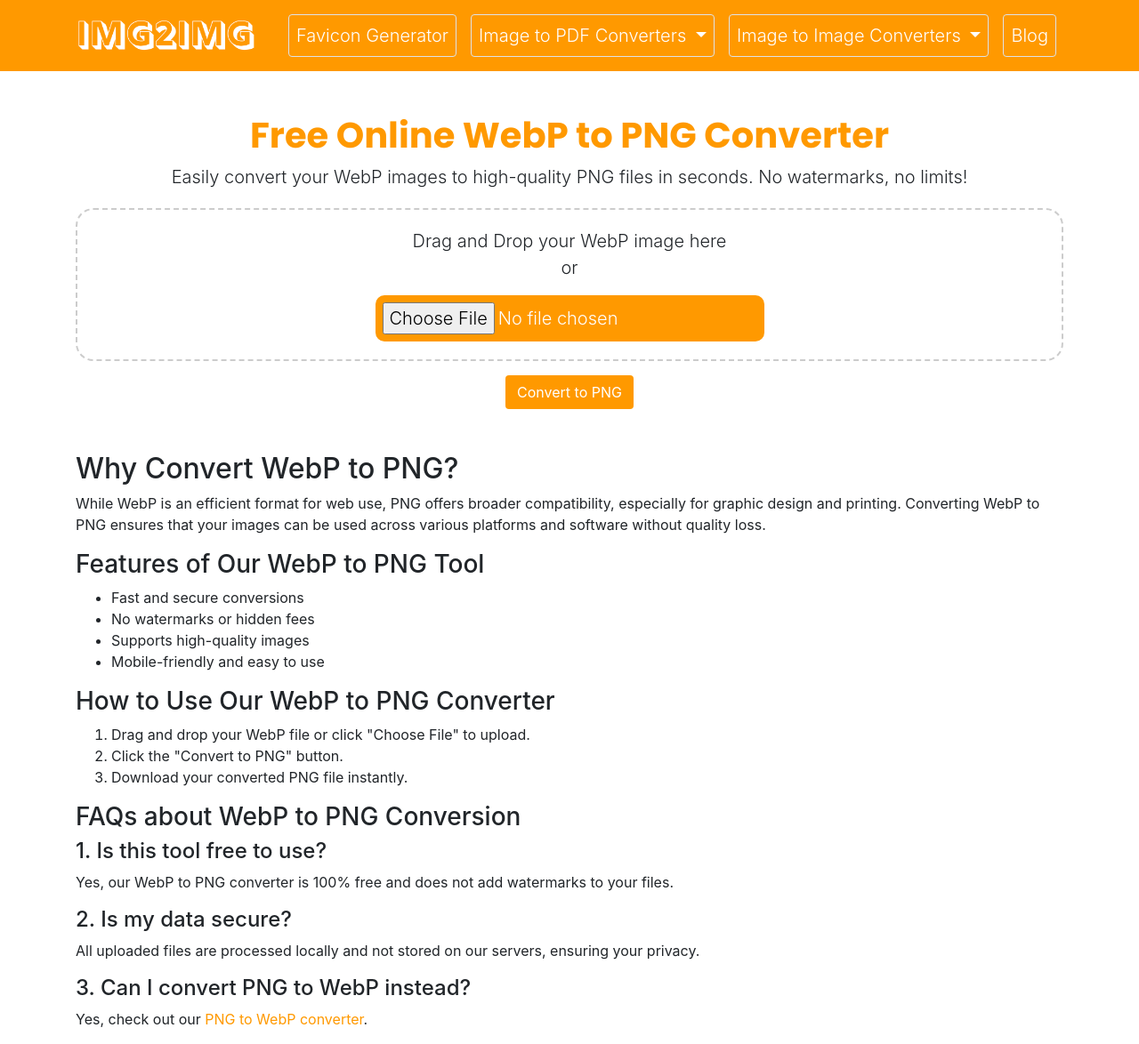
After one commit to Note-To-Draft/img2img, a Flask app: page /webp-to-png in a window 1280 px wide. The commit adds this page. Shown: the whole page at 89% size. Run offline with Flask 3, Linux system fonts and the light colour scheme; some libraries are stand-ins or nearby versions.

Commit message:
add webp to png specific tool

```diff
--- a/app.py
+++ b/app.py
@@ -563,6 +563,41 @@ def convert_to_webp():
     return render_template('convert-to-webp.html')
 
 
+@app.route('/webp-to-png', methods=['GET', 'POST'])
+def webp_to_png():
+    if request.method == 'POST':
+        # Validate file presence in request
+        if 'file' not in request.files:
+            return "No file part in the request", 400
+
+        file = request.files['file']
+        if file.filename == '':
+            return "No file selected for upload", 400
+
+        # Validate file type
+        if file and allowed_file(file.filename, file, allowed_extensions={'webp'}):
+            filename = secure_filename(file.filename)
+            filepath = os.path.join(app.config['UPLOAD_FOLDER'], filename)
+            file.save(filepath)
+            os.chmod(filepath, 0o600)  # Set secure permissions for uploaded file
+
+            # Convert the image to PNG
+            try:
+                image = Image.open(filepath)
+                png_path = os.path.splitext(filepath)[0] + ".png"  # Replace extension with .png
+                image.save(png_path, "PNG")  # Save as PNG format
+
+                # Return the PNG for download
+                return send_file(png_path, mimetype='image/png', as_attachment=True, download_name=f"{os.path.splitext(filename)[0]}.png")
+            except Exception as e:
+                return f"An error occurred during conversion: {str(e)}", 500
+        else:
+            return "Invalid file type. Please upload a valid WebP image.", 400
+
+    return render_template('webp-to-png.html')
+
+
+
 @app.route('/download')
 def download():
     return render_template('download.html')
--- a/templates/navbar.html
+++ b/templates/navbar.html
@@ -44,6 +44,9 @@
                         <a class="dropdown-item" href="{{ url_for('convert_to_heic') }}">Image to HEIC Converter</a>
                         <a class="dropdown-item" href="{{ url_for('convert_to_jpeg') }}">Image to JPEG Converter</a>
                         <a class="dropdown-item" href="{{ url_for('convert_to_webp') }}">Image to WEBP Converter</a>
+
+                        <a class="dropdown-item" href="{{ url_for('webp_to_png') }}">Convert WebP to PNG</a>
+
                     </div>
                 </li>
                 <!-- Blog -->
--- /dev/null
+++ b/templates/webp-to-png.html
@@ -0,0 +1,66 @@
+<!DOCTYPE html>
+<html lang="en">
+<head>
+    <meta charset="UTF-8">
+    <meta name="viewport" content="width=device-width, initial-scale=1.0">
+    <title>Free Online WebP to PNG Converter - Fast and Secure</title>
+    <meta name="description" content="Convert WebP images to PNG files quickly and securely. Free online WebP to PNG converter with no watermarks. Perfect for professionals and designers.">
+    <meta name="keywords" content="WebP to PNG, convert WebP to PNG, image converter, free WebP to PNG, online WebP to PNG">
+    <link rel="canonical" href="{{ request.url }}" />
+    <link rel="stylesheet" href="{{ url_for('static', filename='css/styles.css') }}">
+    {% include 'head-scripts.html' %}
+    <script src="{{ url_for('static', filename='js/scripts.js') }}"></script>
+</head>
+<body>
+    {% include 'navbar.html' %}
+    <div class="container">
+        <h1 class="mt-5 text-center">Free Online WebP to PNG Converter</h1>
+        <p class="text-center lead">Easily convert your WebP images to high-quality PNG files in seconds. No watermarks, no limits!</p>
+
+        <form action="{{ url_for('webp_to_png') }}" method="post" enctype="multipart/form-data" class="text-center">
+            <div class="upload-area" id="uploadfile">
+                <p class="lead">Drag and Drop your WebP image here<br/>or<br/></p>
+                <input class="choose-file p-2 text-center lead" type="file" name="file" id="file" accept="image/webp" required>
+            </div>
+            <button type="submit" class="btn mt-3 text-white lead" style="background-color: #ff9900;">Convert to PNG</button>
+        </form>
+
+        <!-- SEO-friendly content section -->
+        <section class="mt-5">
+            <h2>Why Convert WebP to PNG?</h2>
+            <p>
+                While WebP is an efficient format for web use, PNG offers broader compatibility, especially for graphic design and printing. Converting WebP to PNG ensures that your images can be used across various platforms and software without quality loss.
+            </p>
+
+            <h3>Features of Our WebP to PNG Tool</h3>
+            <ul>
+                <li>Fast and secure conversions</li>
+                <li>No watermarks or hidden fees</li>
+                <li>Supports high-quality images</li>
+                <li>Mobile-friendly and easy to use</li>
+            </ul>
+
+            <h3>How to Use Our WebP to PNG Converter</h3>
+            <ol>
+                <li>Drag and drop your WebP file or click "Choose File" to upload.</li>
+                <li>Click the "Convert to PNG" button.</li>
+                <li>Download your converted PNG file instantly.</li>
+            </ol>
+
+            <h3>FAQs about WebP to PNG Conversion</h3>
+            <h4>1. Is this tool free to use?</h4>
+            <p>Yes, our WebP to PNG converter is 100% free and does not add watermarks to your files.</p>
+
+            <h4>2. Is my data secure?</h4>
+            <p>All uploaded files are processed locally and not stored on our servers, ensuring your privacy.</p>
+
+            <h4>3. Can I convert PNG to WebP instead?</h4>
+            <p>Yes, check out our <a href="{{ url_for('convert_to_webp') }}" style="color: #ff9900;">PNG to WebP converter</a>.</p>
+        </section>
+    </div>
+
+    <!-- Include Bootstrap JS and dependencies -->
+    <script src="https://code.jquery.com/jquery-3.5.1.slim.min.js"></script>
+    <script src="https://cdn.jsdelivr.net/npm/bootstrap@4.5.2/dist/js/bootstrap.bundle.min.js"></script>
+</body>
+</html>
```
Also changed, not shown: templates/index.html (+9 -0 lines).
